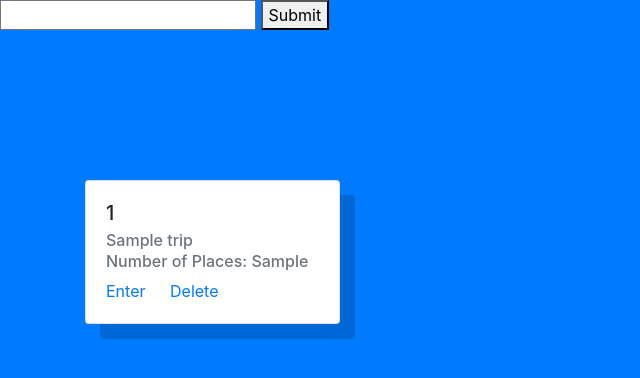
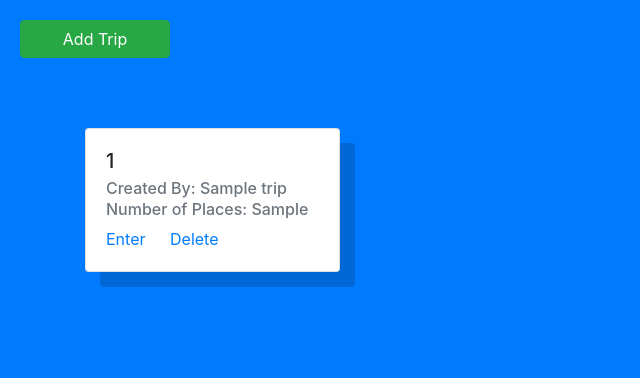
Before and after one commit to SamuelLee502278/placesapp, a Flask app: page / in a window 1280 px wide. Shown: the part 56-434 px from the top of the page, without its empty margins (0-640 px from the left). Run offline with Flask 2, Linux system fonts and the light colour scheme; tables that the repository leaves empty or names only in its code hold one stand-in row (values such as "Sample post"); some libraries are stand-ins or nearby versions.

Commit message:
Updated GUI for home and added a form for trip creation, also added error checking for duplicate entries in database

```diff
--- a/app.py
+++ b/app.py
@@ -1,12 +1,14 @@
 from flask import Flask, render_template, request, redirect, url_for, jsonify
 import json
 import data
+import database
+import utility
 import config as creds
-import database
 
 app = Flask(__name__)
 
 dataclass = data.DataClass()
+utility = utility.UtilityClass()
 
 @app.route('/')
 def home():
@@ -14,13 +16,14 @@ def home():
 
 @app.route('/addtrip', methods = ['POST', 'GET'])
 def addtrip():
-    name = request.form.get("tripname")
-    name = name.split()
-    name = [x.capitalize() for x in name]
-    name = " ".join(name)
-    creator = 'Bob'
-    database.inserttrip(name, creator)
-    return redirect(url_for('home'))
+    newtrip = json.loads(request.form['output'])
+    returnstring = database.inserttrip(utility.capitalizeinput(newtrip['tripname']), utility.capitalizeinput(newtrip['creator']))
+    if returnstring == "success":
+        return "success"
+    elif returnstring == "duplicate":
+        return "duplicate"
+    elif returnstring == "noname":
+        return "noname"
 
 @app.route('/<string:name>/deletetrip')
 def deletetrip(name):
@@ -42,8 +45,11 @@ def tripdetails(name):
 @app.route('/addtripitem', methods = ['POST', 'GET'])
 def addtripitem():
     new_item = json.loads(request.form['output'])
-    database.inserttripitem(new_item['tripname'], new_item['name'], new_item['address'], new_item['lat'], new_item['lng'])
-    return "success"
+    returnstring = database.inserttripitem(new_item['tripname'], new_item['name'], new_item['address'], new_item['lat'], new_item['lng'])
+    if returnstring == "success":
+        return "success"
+    else:
+        return "error"
 
 @app.route('/deletetripitem', methods = ['POST', 'GET'])
 def deletetripitem():
@@ -57,6 +63,5 @@ def placedetail(address):
     getplace = database.getindividualtrip(address)
     return render_template("place_detail.html", creds = creds.secret, place = getplace[0])
 
-
 if __name__=="__main__":
     app.run(debug=True)
--- a/database.py
+++ b/database.py
@@ -17,9 +17,15 @@ cursor = conn.cursor()
 # cursor.execute(createtable)
 
 def inserttrip(nametrip, creatorname):
+    if nametrip == "":
+        return "noname"
     insertquery = "INSERT INTO Trips (name, creator, numitems) VALUES (%s , %s, 0)"
-    cursor.execute(insertquery, (nametrip, creatorname))
-    conn.commit()
+    try:
+        cursor.execute(insertquery, (nametrip, creatorname))
+        conn.commit()
+        return "success"
+    except pymysql.Error:
+        return "duplicate"
 
 def modifynumitems(nametrip):
     modifyquery = "UPDATE Trips SET numitems = "
@@ -37,8 +43,12 @@ def getalltrips():
 
 def inserttripitem(tripname, placename, address, lng, lat):
     insertquery = "INSERT INTO TripItems (tripname, placename, address, lattitude, longitude) VALUES (%s , %s, %s, %s, %s)"
-    cursor.execute(insertquery, (tripname, placename, address, lat, lng))
-    conn.commit()
+    try:
+        cursor.execute(insertquery, (tripname, placename, address, lat, lng))
+        conn.commit()
+        return "success"
+    except pymysql.Error:
+        return "error"
 
 def deletetripitem(address):
     deletequery = "DELETE FROM TripItems WHERE address = %s"
--- a/static/home.css
+++ b/static/home.css
@@ -3,9 +3,42 @@
 }
 
 #cardrow{
-    margin-top: 50px;
+    margin-top: 20px;
+}
+
+#addtripbutton{
+    margin-top: 20px;
+    margin-left: 20px;
+    width: 150px;
+}
+
+#submitbutton{
+    margin-top: 10px;
+}
+
+#closebutton{
+    margin-top: 10px;
+}
+
+#formcontainer {
+    position:absolute;
+    z-index: 1;
+    left: 1%;
+    top: 12%;
+    border-radius: 20px;
+    width: 300px;
+    height: 300px;
+    text-align: center;
+    box-shadow: 15px 15px rgba(0,0,0,0.16);
+}
+
+#formarea {
+    position:absolute;
+    left: 50%;
+    top: 40%;
+    transform: translate(-50%, -50%);
 }
 
 .container{
-    margin-top: 100px;
+    margin-top: 50px;
 }
--- a/static/trip_details.css
+++ b/static/trip_details.css
@@ -14,6 +14,10 @@ box-shadow: 0 0 0
     right: 0px;
 }
 
+#errormessage{
+    margin-top: 10px;
+}
+
 .sidenav{
     height: 100%;
     width: 400px;
--- a/templates/home.html
+++ b/templates/home.html
@@ -44,14 +44,23 @@
 
 {% block content %}
 
-<div>
-    <form action="/addtrip" method='post'>
-        <input type="text" name="tripname">
-        <button>Submit</button>
-    </form>
+<button onclick = "addtrip()" type = "button" class="btn btn-success" id = "addtripbutton">Add Trip</button>
+
+<div class="bg-white" id = "formcontainer" style = "display:none">
+
+    <div id="formarea">
+        <h6>Trip Name</h6>
+        <input type="text" id = "tripname" name="tripname" placeholder = "Enter Trip Name">
+        <h6 id = "errormessage"></h6>
+        <h6>Creator</h6>
+        <input type="text" id = "creator" name="creator" placeholder = "Enter Name">
+        <button onclick = "newtripinfo()" id = "submitbutton" type="button" class="btn btn-primary">Submit</button>
+        <button onclick = "addtrip()" type="button" id = "closebutton" class="btn btn-warning">Close</button>
+    </div>
+
 </div>
 
-
+<div id = "contentbody">
 <div class="container">
     <div class="row">
     {% for trip in trips %}
@@ -59,7 +68,7 @@
             <div class="card" id = "card" style="width: 100%; height: 100%;">
                 <div class="card-body">
                     <h5 class="card-title">{{trip[0]}}</h5>
-                    <h6 class="card-subtitle mb-2 text-muted">{{trip[1]}}</h6>
+                    <h6 class="card-subtitle mb-2 text-muted">Created By: {{trip[1]}}</h6>
                     <h6 class="card-subtitle mb-2 text-muted">Number of Places: {{trip[2]}}</h6>
                     <a href="/{{trip[0]}}/tripdetails" class="card-link">Enter</a>
                     <a href="/{{trip[0]}}/deletetrip" class ="card-link">Delete</a>
@@ -70,6 +79,49 @@
     </div>
 </div>
 
+</div>
+
+<script>
+    function addtrip(){
+        if(document.getElementById('formcontainer').style.display == "none"){
+            document.getElementById('formcontainer').style.display = "block";
+            document.getElementById('contentbody').style.opacity = 0.2;
+        }
+        else{
+            document.getElementById('formcontainer').style.display = "none";
+            document.getElementById('contentbody').style.opacity = 1;
+        }
+    }
+
+    function newtripinfo(){
+
+        var item = {"tripname": document.getElementById('tripname').value, "creator": document.getElementById('creator').value}
+
+        $.ajax({
+        type: "POST",
+        url: "{{url_for('addtrip')}}",
+        data: {"output" : JSON.stringify(item)},
+
+        success: function(response){
+
+        if(response == "success"){
+            location.href = "/"
+        }
+        else if(response == "duplicate"){
+            document.getElementById('errormessage').innerHTML = "Trip name already exists.";
+            document.getElementById('errormessage').style.color = "red";
+        }
+        else if(response == "noname"){
+            document.getElementById('errormessage').innerHTML = "Trip name cannot be empty.";
+            document.getElementById('errormessage').style.color = "red";
+        }
+}
+});
+
+    }
+
+</script>
+
 {% endblock %}
 </body>
 
```
Also changed, not shown: templates/trip_details.html (+8 -1 lines), utility.py (added, +7 -0 lines).
